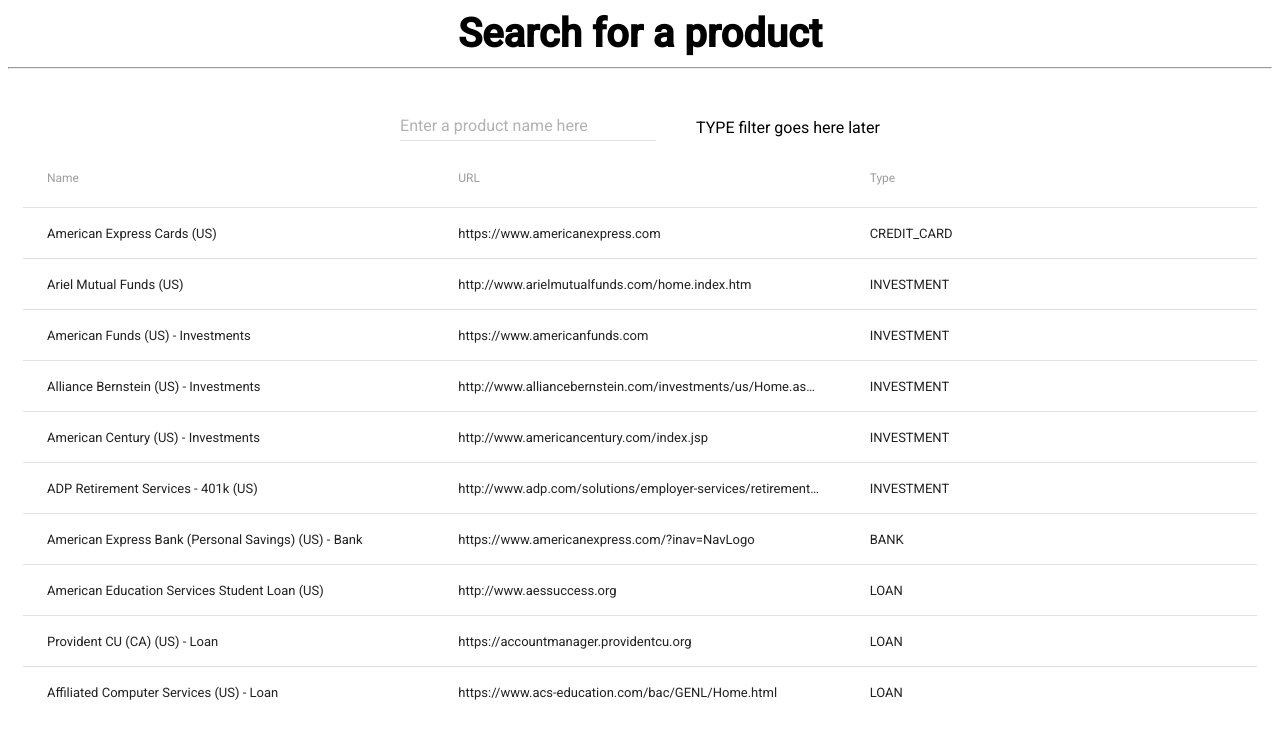
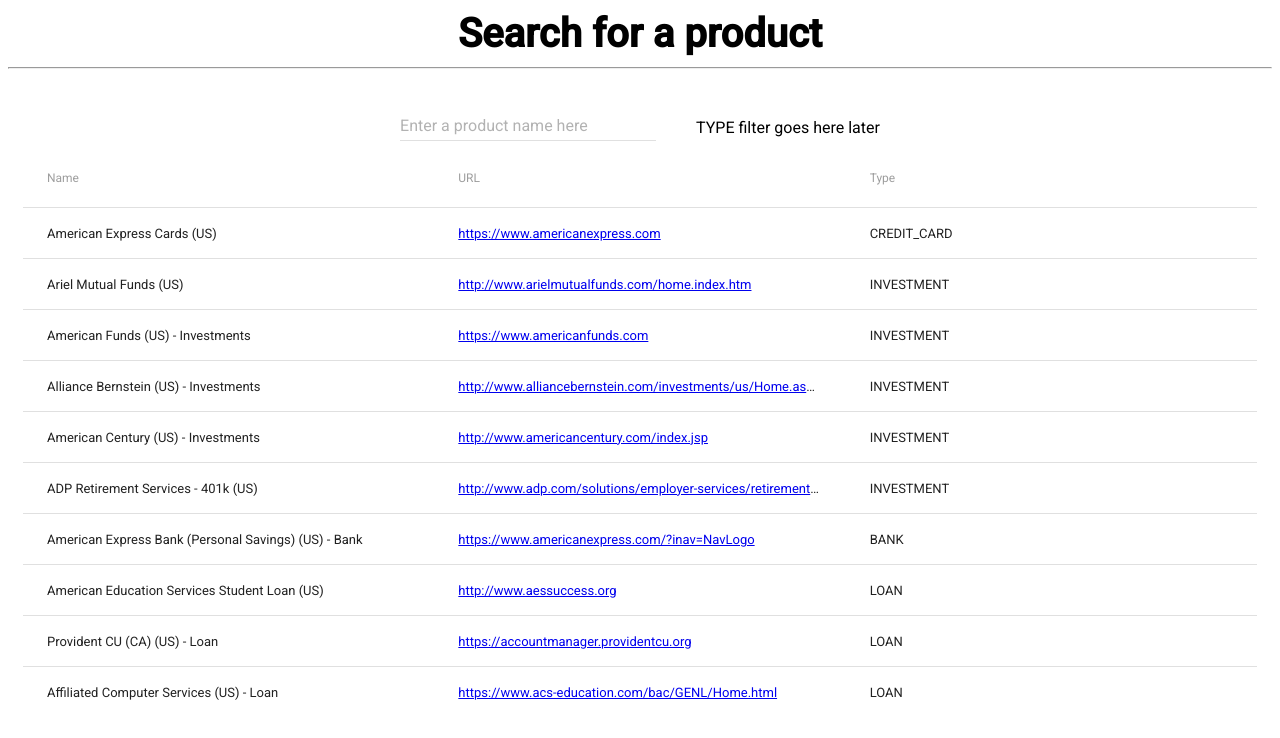
Before and after one commit to cchrispy/productSearch_challenge, a React app: page / in a window 1280 px wide. Shown: the top 738 px of the page. Built offline with nearby package versions, Linux system fonts and the light colour scheme; what react-tap-event-plugin would draw is missing.

Commit message:
Add href link to product url

```diff
--- a/src/components/TableResults.jsx
+++ b/src/components/TableResults.jsx
@@ -33,7 +33,7 @@
               this.props.results.map(product => (
                 <TableRow selectable={ false } key={ product.name } >
                   <TableRowColumn>{ product.name }</TableRowColumn>
-                  <TableRowColumn>{ product.url }</TableRowColumn>
+                  <TableRowColumn><a href={ product.url }>{ product.url }</a></TableRowColumn>
                   <TableRowColumn>{ product.type }</TableRowColumn>
                 </TableRow>
               ))
```
